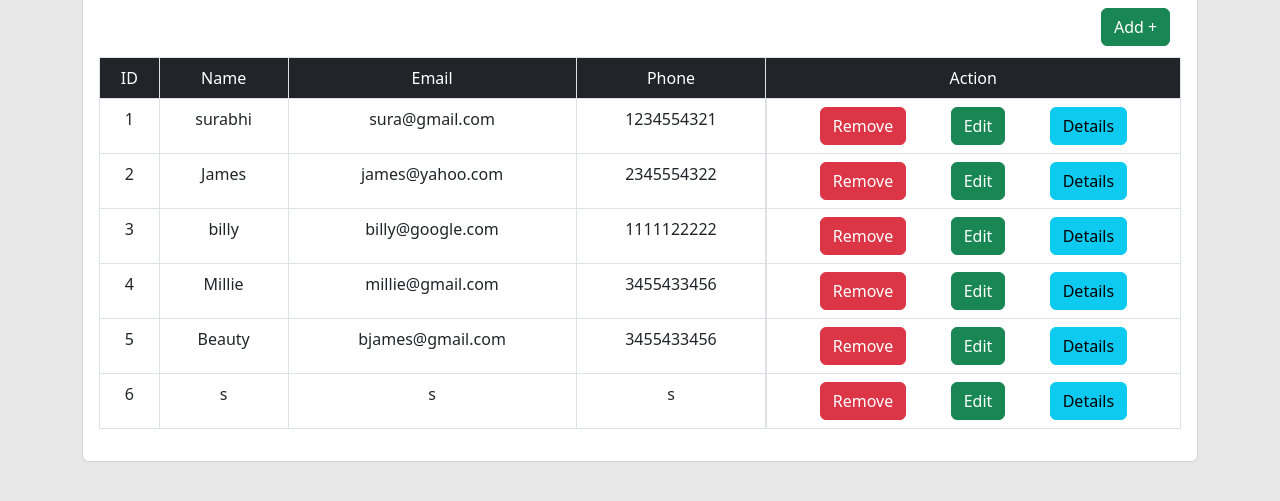
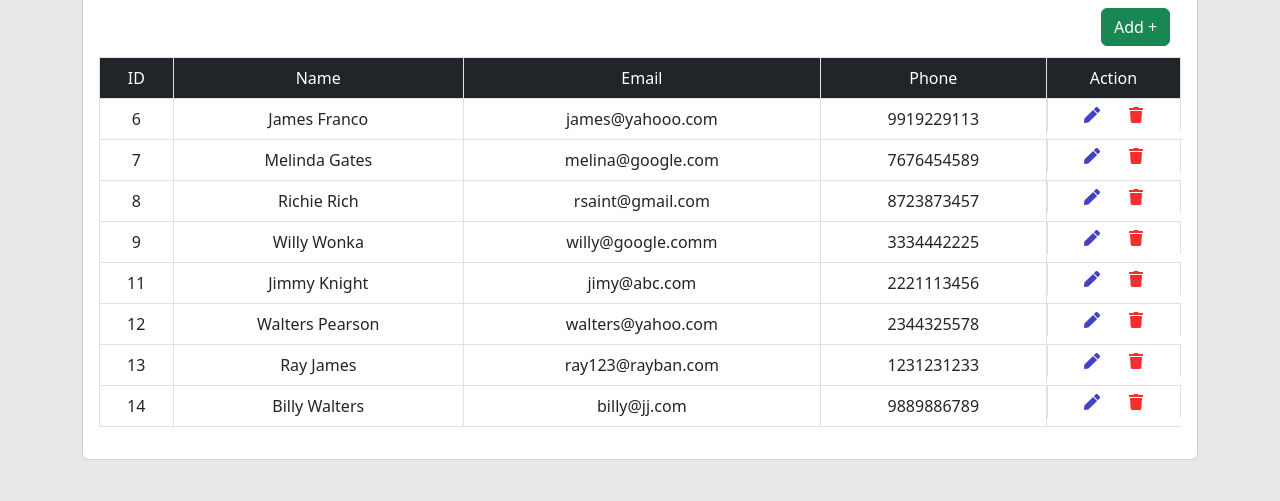
Before and after one commit to surabhisrivas/React, a React app: page /employee/list in a window 1280 px wide. Shown: the part 183-684 px from the top of the page. Built offline with nearby package versions, Linux system fonts and the light colour scheme; data requests are answered from the project's data file.

Commit message:
toaster added

```diff
--- a/db.json
+++ b/db.json
@@ -1,40 +1,52 @@
 {
   "employee": [
     {
-      "name": "surabhi",
-      "email": "sura@gmail.com",
-      "phone": "1234554321",
-      "id": 1
+      "id": 6,
+      "username": "James Franco",
+      "email": "james@yahooo.com",
+      "phone": "9919229113"
     },
     {
-      "name": "James",
-      "email": "james@yahoo.com",
-      "phone": "2345554322",
-      "id": 2
+      "id": 7,
+      "username": "Melinda Gates",
+      "email": "melina@google.com",
+      "phone": "7676454589"
     },
     {
-      "name": "billy",
-      "email": "billy@google.com",
-      "phone": "1111122222",
-      "id": 3
+      "id": 8,
+      "username": "Richie Rich",
+      "email": "rsaint@gmail.com",
+      "phone": "8723873457"
     },
     {
-      "name": "Millie",
-      "email": "millie@gmail.com",
-      "phone": "3455433456",
-      "id": 4
+      "id": 9,
+      "username": "Willy Wonka",
+      "email": "willy@google.comm",
+      "phone": "3334442225"
     },
     {
-      "name": "Beauty",
-      "email": "bjames@gmail.com",
-      "phone": "3455433456",
-      "id": 5
+      "id": 11,
+      "username": "Jimmy Knight",
+      "email": "jimy@abc.com",
+      "phone": "2221113456"
     },
     {
-      "name": "s",
-      "email": "s",
-      "phone": "s",
-      "id": 6
+      "id": 12,
+      "username": "Walters Pearson",
+      "email": "walters@yahoo.com",
+      "phone": "2344325578"
+    },
+    {
+      "username": "Ray James",
+      "email": "ray123@rayban.com",
+      "phone": "1231231233",
+      "id": 13
+    },
+    {
+      "username": "Billy Walters",
+      "email": "billy@jj.com",
+      "phone": "9889886789",
+      "id": 14
     }
   ]
 }
--- a/package.json
+++ b/package.json
@@ -3,14 +3,19 @@
   "version": "0.1.0",
   "private": true,
   "dependencies": {
+    "@fortawesome/fontawesome-svg-core": "^6.4.0",
+    "@fortawesome/free-solid-svg-icons": "^6.4.0",
+    "@fortawesome/react-fontawesome": "^0.2.0",
     "@testing-library/jest-dom": "^5.16.5",
     "@testing-library/react": "^13.4.0",
     "@testing-library/user-event": "^13.5.0",
     "bootstrap": "^5.2.3",
     "react": "^18.2.0",
     "react-dom": "^18.2.0",
+    "react-icons": "^4.8.0",
     "react-router-dom": "^6.10.0",
     "react-scripts": "5.0.1",
+    "react-toastify": "^9.1.2",
     "web-vitals": "^2.1.4"
   },
   "scripts": {
--- a/src/components/employee/dashboard/EmpListing.css
+++ b/src/components/employee/dashboard/EmpListing.css
@@ -12,3 +12,15 @@
 .emp-list-container {
     margin-top: 5%;
 }
+
+.icons {
+    cursor: pointer;
+}
+
+.delete-icon {
+    color: #f32f2f;
+}
+
+.edit-icon {
+    color: #4242c2;
+}
--- a/src/components/employee/dashboard/Emplisting.js
+++ b/src/components/employee/dashboard/Emplisting.js
@@ -1,45 +1,47 @@
 import { useEffect, useState } from "react";
-import { Link } from "react-router-dom";
 import './EmpListing.css';
 import EmployeeModal from "../../modal/EmployeeModal";
 import ConfirmModal from "../../modal/ConfirmationModal";
+import { FaTrash, FaPen } from "react-icons/fa";
+import { ToastContainer, toast } from 'react-toastify';
+import 'react-toastify/dist/ReactToastify.css';
 
 const Emplisting = () => {
-    const [empData, empdatachange] = useState(null);
-    const [show, setShow] = useState(false);
-    const [showRemove, setShowRemove] = useState({ id: 0, show: false });
-    const [confirmRemove, setConfirmRemove] = useState(false);
+
+    const [empData, empDataChange] = useState(null);
+    const [showDialog, setShowDialog] = useState(false);
     const [editData, setEditData] = useState(null);
-    let removeId = 0;
+
     useEffect(() => {
         fetch('http://localhost:3030/employee').then((data) => {
             return data.json();
-        }).then((resp) => {
-            empdatachange(resp);
+        }).then((users) => {
+            empDataChange(users);
         }).catch((error) => {
             console.log("e", error);
         })
     });
+
     const removeUser = (id) => {
         fetch("http://localhost:3030/employee/" + id, {
             method: "DELETE"
-        }).then((res) => {
-            window.location.reload();
+        }).then(() => {
+            toast.warn('Removed Successfully');
         }).catch((err) => {
-            console.log(err.message)
+            console.log(err.message);
         })
     }
 
-    const confirmRemoveUser = (remove) => {
-        setShowRemove({ id: showRemove.id, show: false });
-        if (remove) {
-            removeUser(showRemove.id);
-        }
+    // setting the value of user to be edited
+    const editUser = (user) => {
+        setEditData(user);
+        setShowDialog(true);
     }
 
-    const editUser = (user) => {
-        setEditData(user);
-        setShow(true);
+    // setting the value of user to be edited to null
+    const closeDialog = () => {
+        setEditData(null);
+        setShowDialog(false);
     }
 
     return <div className="container emp-list-container">
@@ -49,10 +51,8 @@ const Emplisting = () => {
             </div>
             <div className="card-body">
                 <div className="button-actions">
-                    <button className="btn btn-success add-btn" onClick={() => setShow(true)}>Add +</button>
-                    <EmployeeModal onCreateClose={() => setShow(false)} show={show} userData={editData}></EmployeeModal>
-                    <ConfirmModal onConfirmClose={(remove) => confirmRemoveUser(remove)} show={showRemove.show} title={'Delete User'}
-                        message={'Are you sure you want to remove?'} ></ConfirmModal>
+                    <button className="btn btn-success add-btn" onClick={() => setShowDialog(true)}>Add +</button>
+                    <EmployeeModal onCreateClose={() => closeDialog()} show={showDialog} userData={editData}></EmployeeModal>
                 </div>
                 <table className="table table-bordered">
                     <thead className="bg-dark text-white">
@@ -69,13 +69,12 @@ const Emplisting = () => {
                             empData.map(item => (
                                 <tr key={item.id}>
                                     <td>{item.id}</td>
-                                    <td>{item.name}</td>
+                                    <td>{item.username}</td>
                                     <td>{item.email}</td>
                                     <td>{item.phone}</td>
                                     <td className="form-buttons">
-                                        <button className="btn btn-danger" onClick={() => setShowRemove({ id: item.id, show: true })}>Remove</button>
-                                        <Link className="btn btn-success" onClick={() => editUser(item)}>Edit</Link>
-                                        <Link className="btn btn-info" to='/'>Details</Link>
+                                        <FaPen onClick={() => editUser(item)} className="icons edit-icon"></FaPen>
+                                        <FaTrash onClick={() => removeUser(item.id)} className="icons delete-icon"></FaTrash>
                                     </td>
                                 </tr>
                             ))
@@ -84,6 +83,16 @@ const Emplisting = () => {
                 </table>
             </div>
         </div>
+        <ToastContainer
+            position="top-right"
+            autoClose={3000}
+            hideProgressBar={false}
+            newestOnTop={false}
+            closeOnClick
+            rtl={false}
+            pauseOnFocusLoss
+            draggable
+            pauseOnHover />
     </div >
 }
 
--- a/src/components/modal/EmployeeModal.js
+++ b/src/components/modal/EmployeeModal.js
@@ -1,29 +1,57 @@
-import React from "react";
+import React, { useEffect } from "react";
 import { useState } from 'react';
 import './EmployeeModal.css';
+import { ToastContainer, toast } from 'react-toastify';
+import 'react-toastify/dist/ReactToastify.css';
 
 const EmployeeModal = (props) => {
-    const [id, idchange] = useState('');
-    const [name, namechange] = useState('');
-    const [email, emailchange] = useState('');
-    const [phone, phonechange] = useState('');
-    const [disabled, setDisabled] = useState(true);
-    const [validation, valChange] = useState(false);
+    const [values, setValues] = useState({
+        id: null,
+        username: '',
+        email: '',
+        phone: null,
+    });
+
+    const onChange = (e) => {
+        setValues({ ...values, [e.target.name]: e.target.value });
+    }
 
     const handleSubmit = (e) => {
         e.preventDefault();
-        const empData = { name, email, phone };
+        if (props.userData) {
+            let empData = { id: values.id, username: values.name, email: values.email, phone: values.phone };
+            Object.keys(empData).forEach((element) => {
+                if (!empData[element]) {
+                    empData[element] = props.userData[element];
+                }
+            })
+            fetch('http://localhost:3030/employee/' + props.userData.id, {
+                method: "PUT",
+                headers: { "content-type": "application/json" },
+                body: JSON.stringify(empData)
+            }).then((data) => {
+                toast.success('Updated Successfully!');
+                props.onCreateClose();
+                return data.json();
+            }).catch((error) => {
+                console.log("e", error);
+            })
+        }
+        else {
+            let empData = { username: values.name, email: values.email, phone: values.phone };
             fetch('http://localhost:3030/employee', {
                 method: "POST",
                 headers: { "content-type": "application/json" },
                 body: JSON.stringify(empData)
             }).then((data) => {
-            alert("Saved Successfully :)");
+                toast.success('Added Successfully!');
                 props.onCreateClose();
                 return data.json();
             }).catch((error) => {
                 console.log("e", error);
-        })
+            });
+        }
+        setValues({});
     }
 
     if (!props.show) {
@@ -41,29 +69,31 @@ const EmployeeModal = (props) => {
                             <div className="col-lg-12">
                                 <div className="form-group">
                                     <label>ID</label>
-                                    <input className="form-control input-field" value={id} disabled={!(props.userData?.id) ? true : false}></input>
+                                    <input className="form-control input-field" defaultValue={props.userData?.id}
+                                        disabled={true}>
+                                    </input>
                                 </div>
                             </div>
                             <div className="col-lg-12">
                                 <div className="form-group">
                                     <label>Name</label>
-                                    <input className="form-control input-field" value={name} onChange={e => namechange(e.target.value)}
-                                        onMouseUp={e => valChange(true)}>
+                                    <input className="form-control input-field" name="name" defaultValue={props.userData?.username}
+                                        onChange={onChange} pattern="[A-Za-z0-9 ]{3,20}" required>
                                     </input>
                                 </div>
                             </div>
                             <div className="col-lg-12">
                                 <div className="form-group">
                                     <label>Phone</label>
-                                    <input className="form-control input-field" value={phone}
-                                        onChange={e => phonechange(e.target.value)}></input>
+                                    <input className="form-control input-field" name="phone" defaultValue={props.userData?.phone}
+                                        onChange={onChange} pattern="[0-9]{10}" required></input>
                                 </div>
                             </div>
                             <div className="col-lg-12">
                                 <div className="form-group">
                                     <label>Email</label>
-                                    <input className="form-control input-field" value={email}
-                                        onChange={e => emailchange(e.target.value)}></input>
+                                    <input className="form-control input-field" name="email" defaultValue={props.userData?.email}
+                                        onChange={onChange} type="email" required></input>
                                 </div>
                             </div>
                         </div>
@@ -74,7 +104,7 @@ const EmployeeModal = (props) => {
                     </div>
                 </form>
             </div >
-        </div>
+        </div >
     )
 }
 
```
Also changed, not shown: src/components/modal/EmployeeModal.css (+10 -0 lines), 1 other file. Lines whose indentation alone changed are shown as unchanged.
